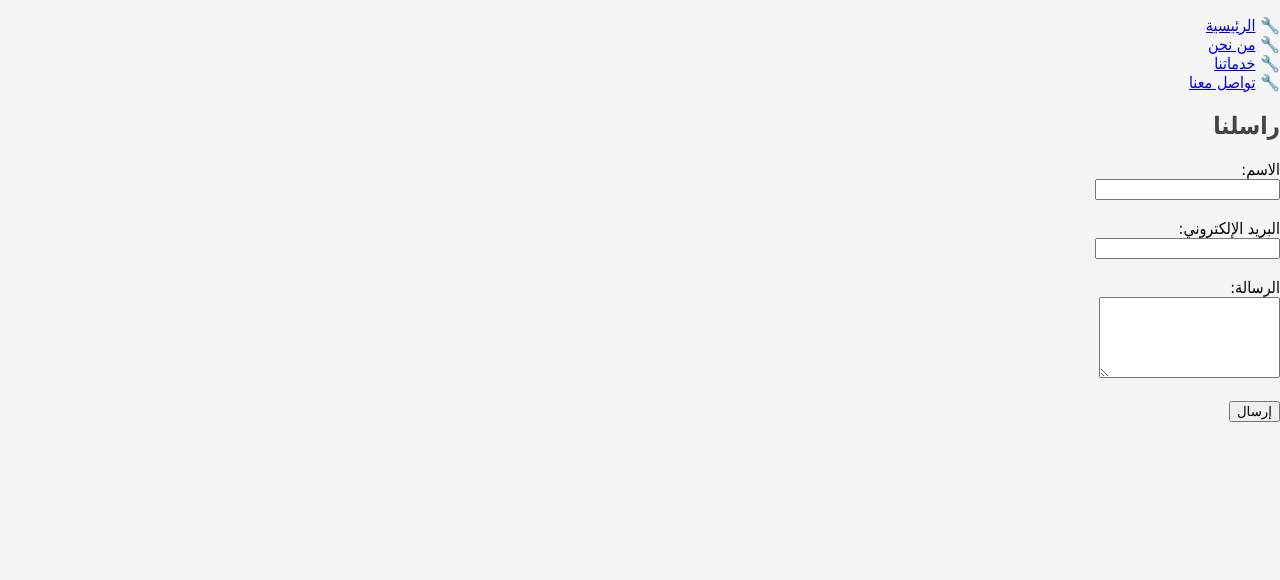
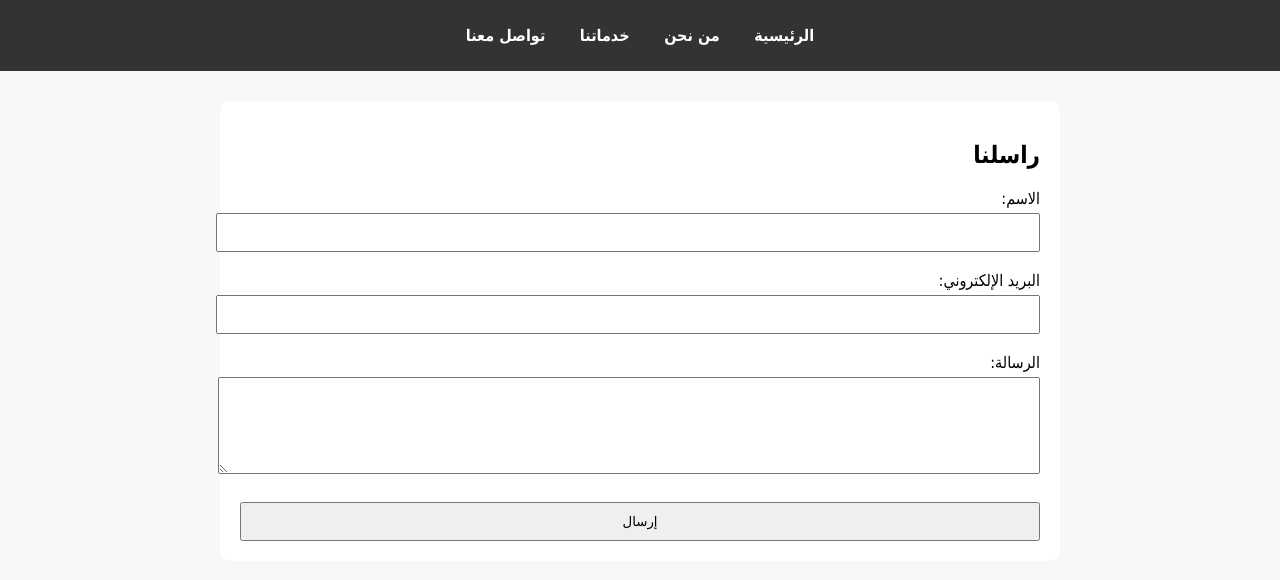
Before and after one commit to kalil355/test, a plain HTML site: page contact.html in a window 1280 px wide. Drawn offline with Linux system fonts and the light colour scheme.

Commit message:
Update style.css

```diff
--- a/style.css
+++ b/style.css
@@ -1,44 +1,50 @@
 body {
-  font-family: 'Tahoma', sans-serif;
+  font-family: Tahoma, sans-serif;
   margin: 0;
   padding: 0;
-  background-color: #f5f5f5;
+  background-color: #f8f8f8;
   direction: rtl;
 }
 
+nav {
+  background-color: #333;
+  padding: 10px;
+  text-align: center;
+}
+
+nav ul {
+  list-style: none;
+  padding: 0;
+}
+
+nav ul li {
+  display: inline-block;
+  margin: 0 15px;
+}
+
+nav ul li a {
+  color: #fff;
+  text-decoration: none;
+  font-weight: bold;
+}
+
 header {
-  background-color: #333;
+  background-color: #555;
   color: #fff;
   text-align: center;
   padding: 30px 10px;
 }
 
-.services, .about, .contact {
+section {
+  max-width: 800px;
+  margin: 30px auto;
+  background-color: white;
   padding: 20px;
-  margin: 10px auto;
-  max-width: 800px;
-  background-color: white;
-  border-radius: 8px;
+  border-radius: 10px;
 }
 
-h2 {
-  color: #444;
+form input, form textarea, form button {
+  width: 100%;
+  padding: 10px;
+  margin-top: 5px;
 }
-
-ul {
-  list-style: none;
-  padding: 0;
-}
-
-ul li::before {
-  content: "🔧 ";
-}
-
-footer {
-  background-color: #222;
-  color: white;
-  text-align: center;
-  padding: 15px;
-  margin-top: 30px;
-}
-احفظ الملف باسم: style.css
```
